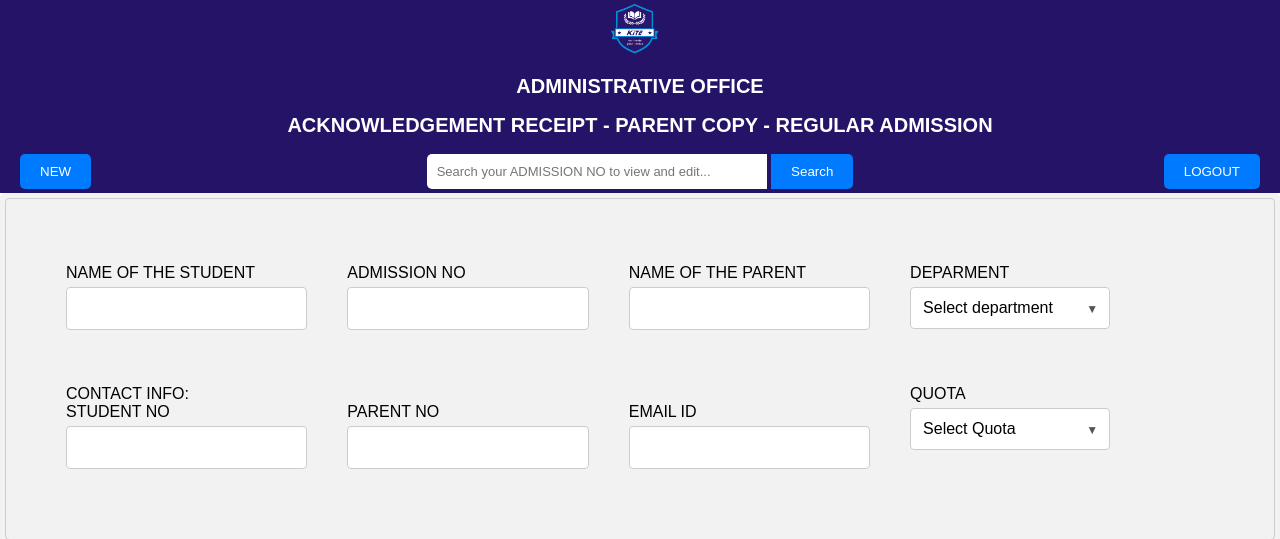
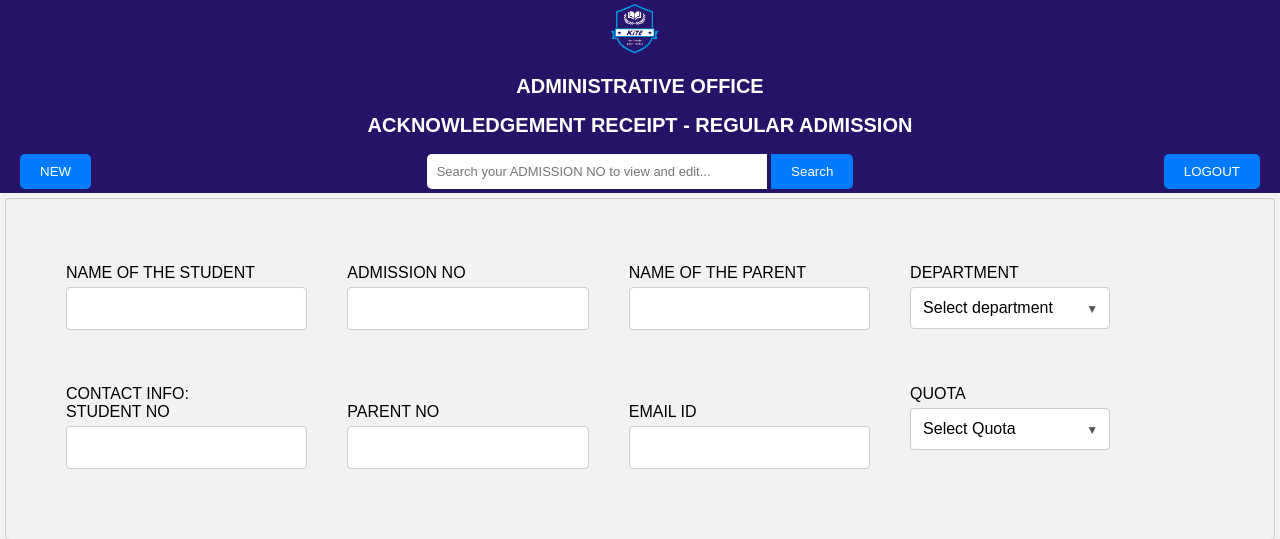
Before and after one commit to Kite-IPS/doc-portal, a Django app: page / in a window 1280 px wide. Shown: the top 539 px of the page. Run offline with Django 4.2, Linux system fonts and the light colour scheme; the visitor is signed in with stand-in values (Sample User, id 1); data that the repository does not hold is empty.

Commit message:
dEPARTMENT ADDED

```diff
--- a/portal/templates/edit.html
+++ b/portal/templates/edit.html
@@ -15,7 +15,7 @@
   <header class="header">
     <img src="{% static 'image/logo.png' %}" alt="Logo" class="logo">
     <h2>ADMINISTRATIVE OFFICE</h2>
-    <h2>ACKNOWLEDGEMENT RECEIPT-PARENT COPY-REGULAR ADMISSION</h2>
+    <h2>ACKNOWLEDGEMENT RECEIPT - REGULAR ADMISSION</h2>
   </header>
   <form action="/edit/{{admission_no}}" method="POST">
     {% csrf_token %}
@@ -34,7 +34,7 @@
         <input type="text" id="name_prnt" name="name_prnt" value="{{student.parent_name}}">
       </div>
       <div class="form-column">
-        <label for="dept">DEPARMENT</label>
+        <label for="dept">DEPARTMENT</label>
         <div class="dropdown">
           <select id="dept" name="dept">
             {% for dept in depts%}
--- a/portal/templates/index.html
+++ b/portal/templates/index.html
@@ -12,7 +12,7 @@
   <header class="header">
     <img src="{% static 'image/logo.png' %}" alt="Logo" class="logo">
     <h2>ADMINISTRATIVE OFFICE</h2>
-    <h2>ACKNOWLEDGEMENT RECEIPT - PARENT COPY - REGULAR ADMISSION</h2>
+    <h2>ACKNOWLEDGEMENT RECEIPT - REGULAR ADMISSION</h2>
     <div class="search-bar">
       <a href="{% url 'add' %}"><input type="button" class="nav-btn" id="new-button" value="NEW"></a>
         <input type="number" id="receipt-number" class="search-input" placeholder="Search your ADMISSION NO to view and edit..."  onkeypress="preventFormSubmission(event)">
@@ -37,7 +37,7 @@
             <input type="text" id="name_prnt" name="name_prnt" required>
           </div>
           <div class="form-column">
-            <label for="dept">DEPARMENT</label>
+            <label for="dept">DEPARTMENT</label>
             <div class="dropdown">
               <select id="dept" name="dept" required>
                 <option disabled selected>Select department</option>
@@ -47,6 +47,7 @@
                 <option value="ECE">ECE</option>
                 <option value="CSBS">CSBS</option>
                 <option value="MECH">MECH</option>
+                <option value="MBA">MBA</option>
               </select>
               <span class="dropdown-icon"></span>
               <style>
--- a/portal/templates/template.html
+++ b/portal/templates/template.html
@@ -15,7 +15,7 @@
       <div class="head-txt">
         <img src="{% static 'image/logo.png' %}" alt="Logo" class="logo"/>
         <h2>ADMINISTRATIVE OFFICE</h2>
-        <h2>ACKNOWLEDGEMENT RECEIPT - PARENT COPY - REGULAR ADMISSION</h2>
+        <h2>ACKNOWLEDGEMENT RECEIPT - REGULAR ADMISSION</h2>
       </div>
     </div>
     {% block body %}{% endblock %}
```
